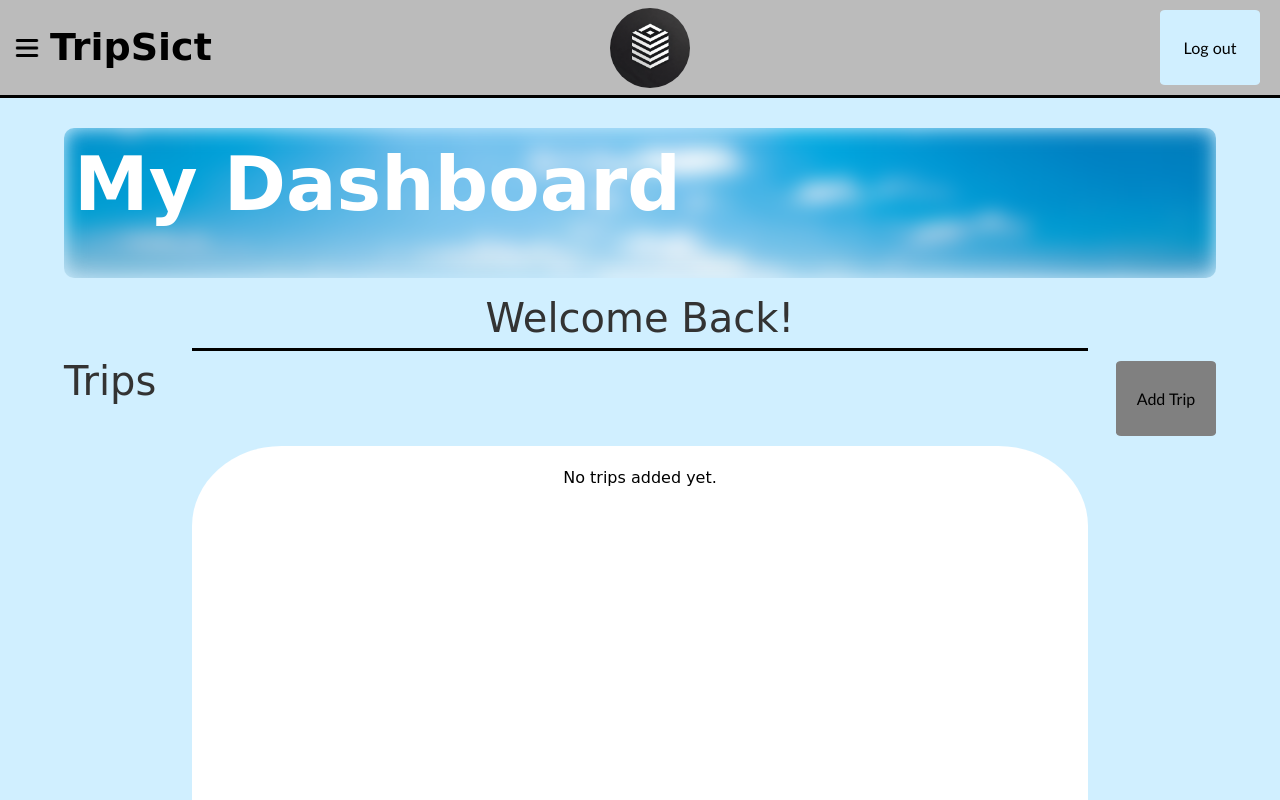
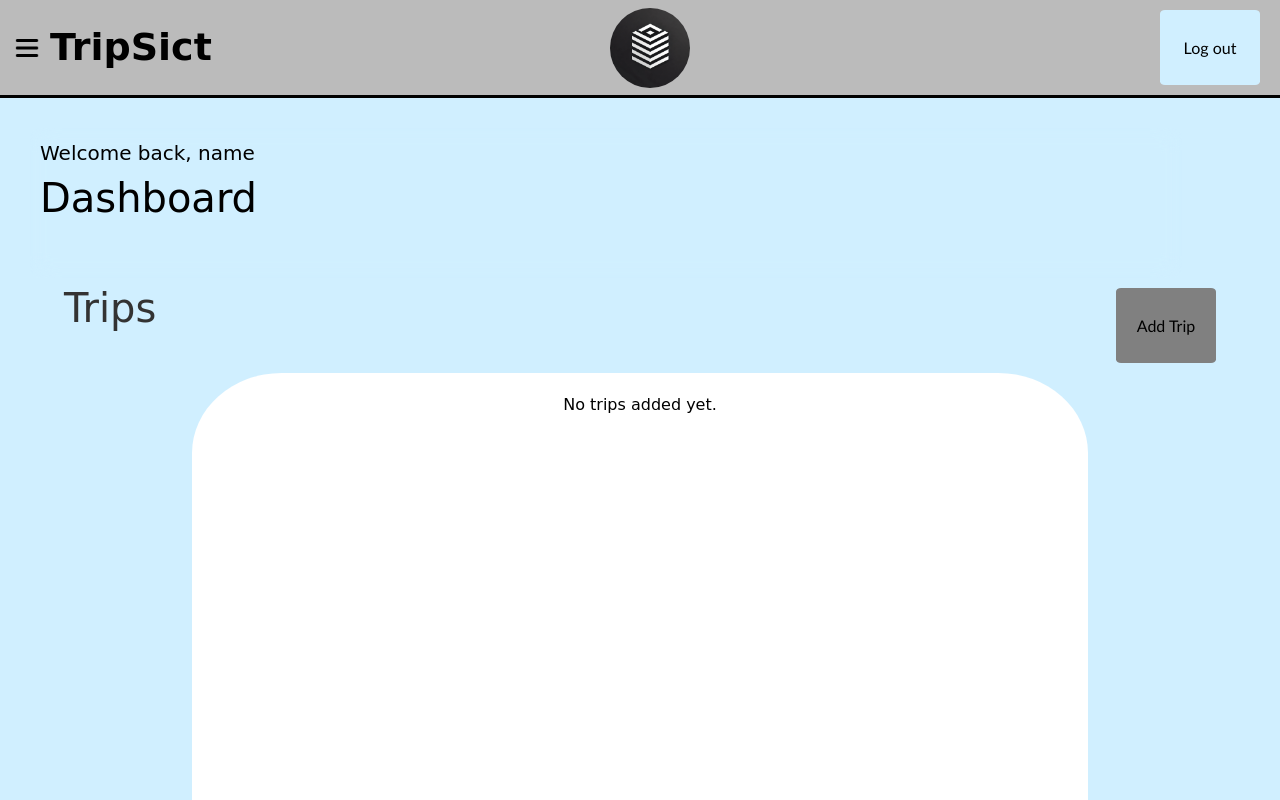
Before and after one commit to andrewo014/TripSict, a Next.js app in the folder tripsictapp/: page /trips in a window 1280 px wide. Shown: the top 800 px of the page. Built offline with nearby package versions, Linux system fonts and the light colour scheme.

Commit message:
trips page

```diff
--- a/tripsictapp/src/app/trips/Trip.module.css
+++ b/tripsictapp/src/app/trips/Trip.module.css
@@ -378,9 +378,11 @@
   height: 150px;
   position: relative;
   margin-top: 30px;
-  margin-left: auto;
-  margin-right: auto;
+  margin-left: 30px;
+  margin-right: 30px;
   border-radius: 10px;
+  flex-direction: column;
+  background-color: #D0EFFF;
 }
 
 .myDashboard::before {
@@ -390,22 +392,27 @@
   left: 0;
   right: 0;
   bottom: 0;
-  background-image: url('/Images/sunnyBeach.jpg');
+
   background-size: cover;
   background-position: center;
   filter: blur(10px);
   opacity: 1.0;
   z-index: -1;
   border-radius: 10px;
+  background-color: #D0EFFF;
 }
 
 
 .myDashboardText {
-  color: white;
   padding-left: 10px;
-  font-size: 75px;
+  font-size: 40px;
   justify-content: flex-end;
-  font-weight: bold;
+}
+
+.myDashboardLittleText {
+  padding-left: 10px;
+  font-size: 20px;
+  padding-top: 10px;
 }
 
 .titleButton {
--- a/tripsictapp/src/app/trips/page.tsx
+++ b/tripsictapp/src/app/trips/page.tsx
@@ -103,7 +103,8 @@ const TripsPage: React.FC = () => {
      </header>
 
      <div className={styles.myDashboard}>
-      <h1 className={styles.myDashboardText}>My Dashboard</h1>
+      <h4 className={styles.myDashboardLittleText}>Welcome back, name</h4>
+      <h1 className={styles.myDashboardText}>Dashboard</h1>
      </div>
 
      {/* Sidebar */}
@@ -162,10 +163,6 @@ const TripsPage: React.FC = () => {
        </div>
      </div>
 
-
-     <h1 className={styles.welcome}>Welcome Back!</h1>
-
-
      <div className={styles.addTripForm}>
 
 
```
